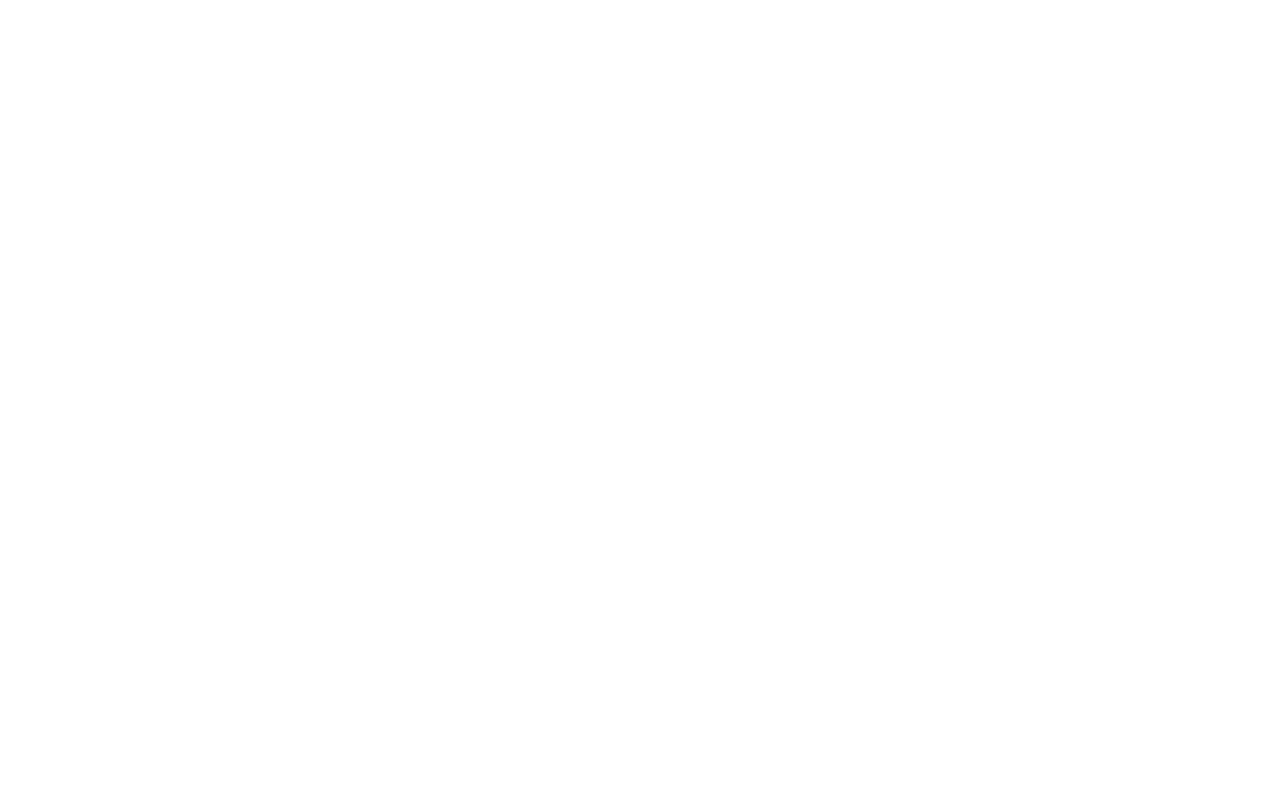
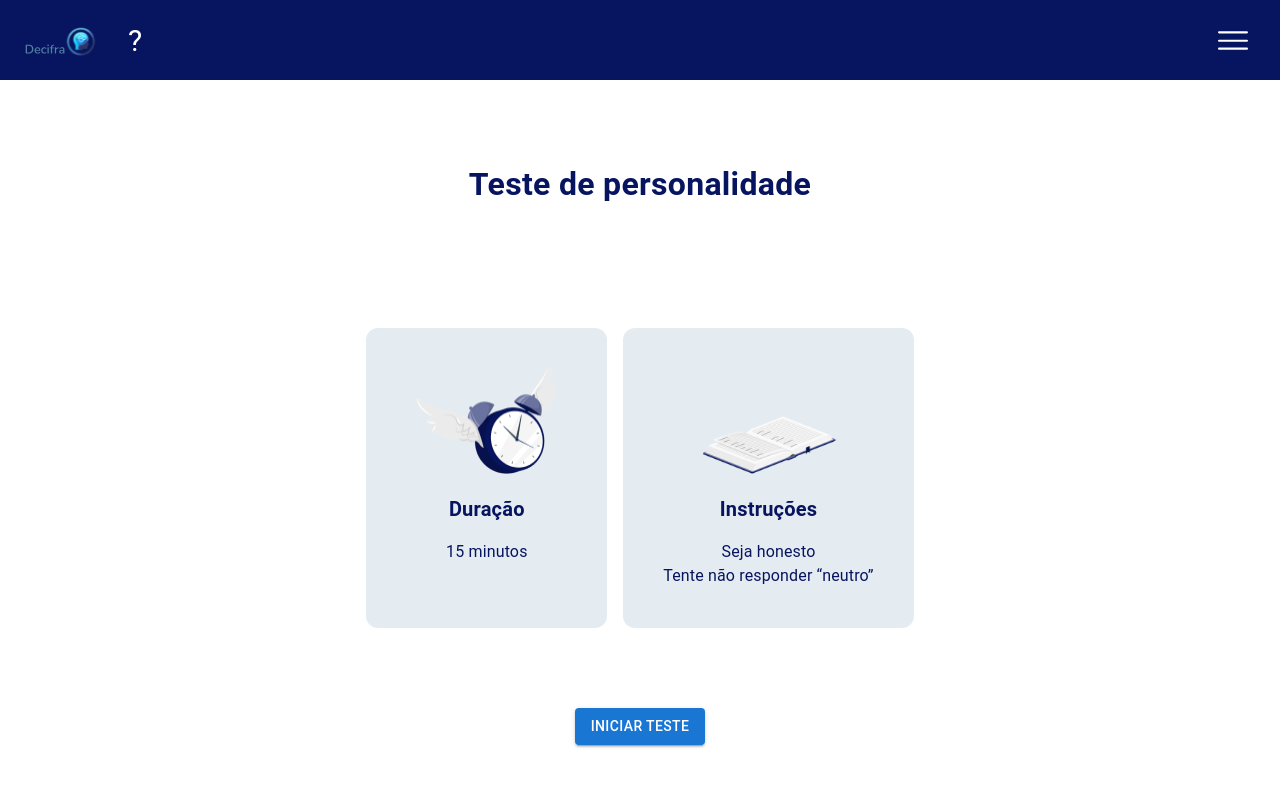
Before and after one commit to decifra-team/front-end, a React (Create React App) app: page /personalidade in a window 1280 px wide. Before the commit this address had no page. Shown: the top 786 px of the page. Built offline with nearby package versions, Linux system fonts and the light colour scheme.

Commit message:
Home - teste de tomada de decisão

```diff
--- a/src/navigators/main.routes.tsx
+++ b/src/navigators/main.routes.tsx
@@ -2,13 +2,15 @@
 import { Route, Routes } from "react-router-dom";
 
 import LoginPage from "../pages/login.page";
-import HomePage from "../pages/home";
+import Personalidade from "../pages/personalidade";
+import Decisao from "../pages/decisao";
 
 const MainRoutes: React.FC = () => {
   return (
     <Routes>
       <Route path="/" element={<LoginPage />} />
-      <Route path="/home" element={<HomePage />} />
+      <Route path="/personalidade" element={<Personalidade />} />
+      <Route path="/decisao" element={<Decisao />} />
     </Routes>
   );
 };
--- a/src/pages/home.tsx
+++ b/src/pages/decisao.tsx
@@ -5,7 +5,7 @@
 import relogio from "../images/relogio.png";
 import livro from "../images/livro.png";
 
-const HomePage: React.FC = () => {
+const Decisao: React.FC = () => {
   const navigate = useNavigate();
   return (
     <Box>
@@ -25,7 +25,7 @@
           marginBottom={15}
           marginTop={10}
         >
-          Teste de personalidade
+          Teste de tomada de decisão
         </Typography>
         <Box
           sx={{
@@ -56,7 +56,7 @@
               Duração
             </Typography>
             <Typography fontSize={16} color="#071560" align="center">
-              15 minutos
+              20 minutos
             </Typography>
           </Box>
           <Box
@@ -110,4 +110,4 @@
   );
 };
 
-export default HomePage;
+export default Decisao;
--- a/src/pages/login.page.tsx
+++ b/src/pages/login.page.tsx
@@ -62,7 +62,7 @@
                     variant="contained"
                     type="button"
                     onClick={() => {
-                      navigate("/home");
+                      navigate("/personalidade");
                     }}
                   >
                     Entrar
--- /dev/null
+++ b/src/pages/personalidade.tsx
@@ -0,0 +1,113 @@
+import { Box, Button, Typography } from "@mui/material";
+import React from "react";
+import { useNavigate } from "react-router-dom";
+import { Header } from "../components/Header";
+import relogio from "../images/relogio.png";
+import livro from "../images/livro.png";
+
+const Personalidade: React.FC = () => {
+  const navigate = useNavigate();
+  return (
+    <Box>
+      <Header />
+      <Box
+        sx={{
+          display: "flex",
+          justifyContent: "center",
+          flexDirection: "column",
+        }}
+      >
+        <Typography
+          fontSize={32}
+          fontWeight="bold"
+          color="#071560"
+          align="center"
+          marginBottom={15}
+          marginTop={10}
+        >
+          Teste de personalidade
+        </Typography>
+        <Box
+          sx={{
+            display: "flex",
+            gap: 2,
+            justifyContent: "center",
+          }}
+        >
+          <Box
+            sx={{
+              backgroundColor: "#5180A326",
+              alignItems: "center",
+              width: "fit-content",
+              padding: 5,
+              borderRadius: 3,
+              display: "flex",
+              gap: 2,
+              flexDirection: "column",
+            }}
+          >
+            <img src={relogio} alt="Logo" style={{ width: 161, height: 110 }} />
+            <Typography
+              fontSize={20}
+              fontWeight="bold"
+              color="#071560"
+              align="center"
+            >
+              Duração
+            </Typography>
+            <Typography fontSize={16} color="#071560" align="center">
+              15 minutos
+            </Typography>
+          </Box>
+          <Box
+            sx={{
+              backgroundColor: "#5180A326",
+              alignItems: "center",
+              width: "fit-content",
+              padding: 5,
+              borderRadius: 3,
+              display: "flex",
+              gap: 2,
+              flexDirection: "column",
+            }}
+          >
+            <img src={livro} alt="Logo" style={{ width: 161, height: 110 }} />
+            <Typography
+              fontSize={20}
+              fontWeight="bold"
+              color="#071560"
+              align="center"
+            >
+              Instruções
+            </Typography>
+            <Typography fontSize={16} color="#071560" align="center">
+              Seja honesto<br></br>Tente não responder “neutro”
+            </Typography>
+          </Box>
+        </Box>
+
+        <Box
+          sx={{
+            alignItems: "center",
+            display: "flex",
+            flexDirection: "column",
+          }}
+        >
+          <Button
+            sx={{
+              marginTop: 10,
+              width: "fit-content",
+              flex: 1,
+              display: "flex",
+            }}
+            variant="contained"
+          >
+            Iniciar teste
+          </Button>
+        </Box>
+      </Box>
+    </Box>
+  );
+};
+
+export default Personalidade;
```
